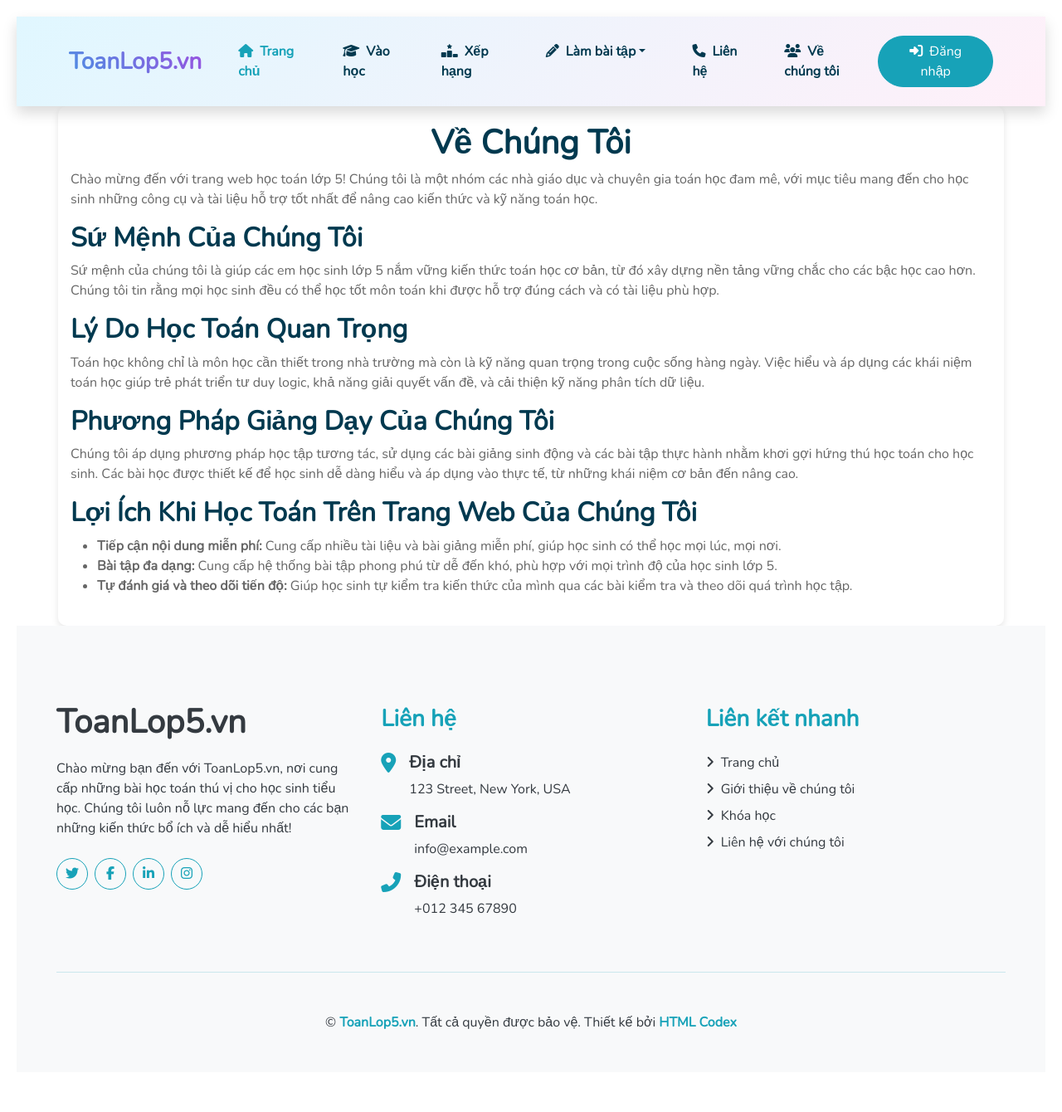
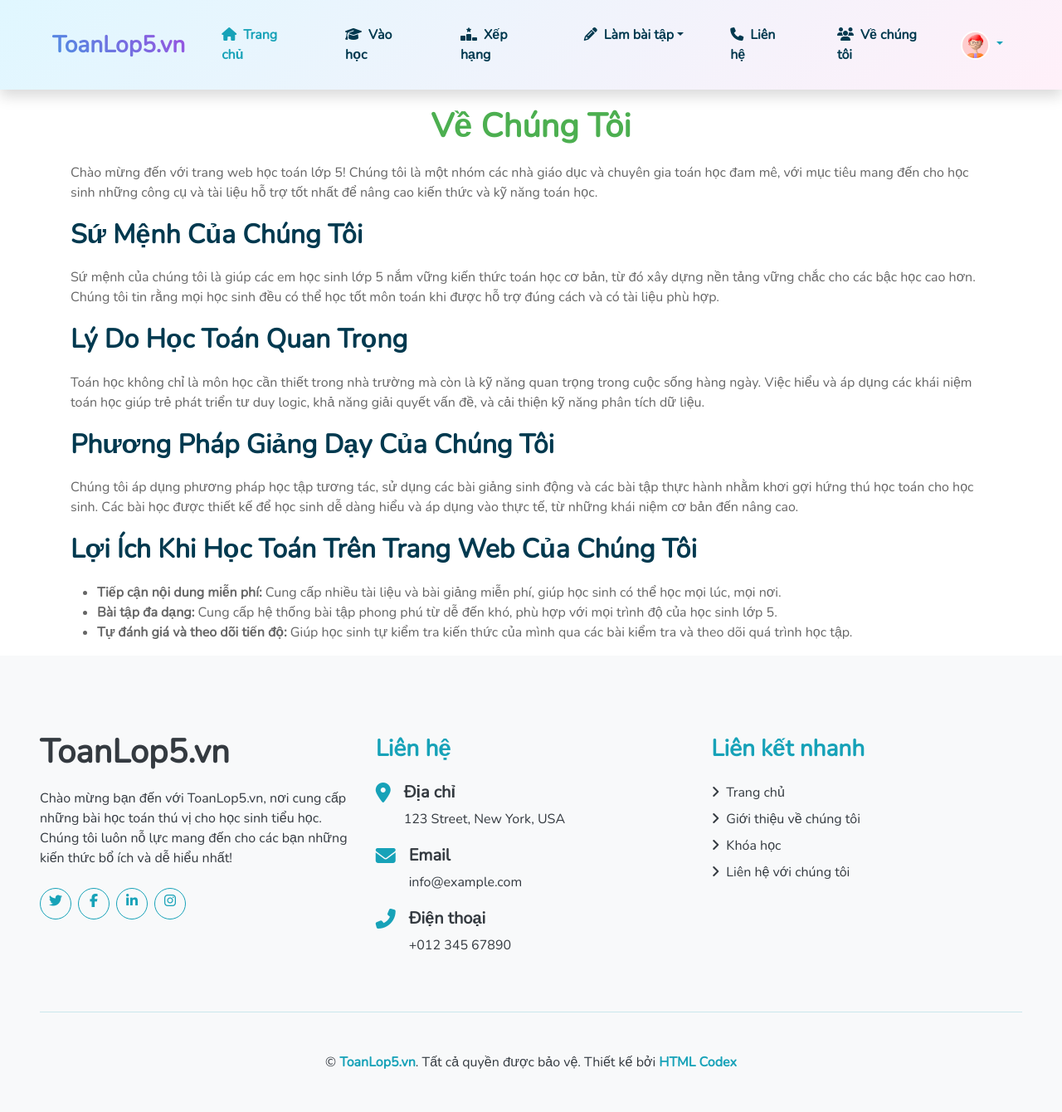
Before and after one commit to nguyntrung/math-app, a PHP site: page /math-app/about.php in a window 1280 px wide. Shown: the whole page at 83% size. Before the commit the page ends 1240 px from the top, so only its background shows below. Run offline with PHP 8.4, Linux system fonts and the light colour scheme; the visitor is signed in with stand-in values (Sample User, id 1); data that the repository does not hold is empty; some libraries are stand-ins or nearby versions.

Commit message:
fix about.php

```diff
--- a/public/about.php
+++ b/public/about.php
@@ -1,40 +1,37 @@
+<?php
+session_start();
+
+if (!isset($_SESSION['MaNguoiDung'])) {
+    header('Location: login.php');
+    exit();
+}
+
+include '../database/db.php';
+include '../includes/styles.php';
+
+?>
 <!DOCTYPE html>
 <html lang="en">
+
 <head>
     <meta charset="UTF-8">
     <meta name="viewport" content="width=device-width, initial-scale=1.0">
     <title>Về Chúng Tôi</title>
     <style>
-        * {
-            box-sizing: border-box;
-            margin: 0;
-            padding: 0;
-        }
-        body {
-            font-family: Arial, sans-serif;
-            line-height: 1.6;
-            background-color: #f9f9f9;
-            color: #333;
-            padding: 20px;
-        }
-        .container {
-            max-width: 800px;
-            margin: auto;
-            padding: 20px;
-            background-color: #fff;
-            border-radius: 10px;
-            box-shadow: 0 4px 8px rgba(0, 0, 0, 0.1);
-        }
-        h1, h2, p {
+    h1,
+    h2,
+    p {
         margin-bottom: 20px;
     }
+
     h1 {
         color: #4CAF50;
         text-align: center;
+        margin-top: 20px;
     }
     </style>
-    <?php include '../includes/styles.php'; ?>
 </head>
+
 <body>
 
     <?php include '../includes/navbar.php'; ?>
@@ -42,22 +39,33 @@
     <!-- Main Start -->
     <div class="container">
         <h1>Về Chúng Tôi</h1>
-        <p>Chào mừng đến với trang web học toán lớp 5! Chúng tôi là một nhóm các nhà giáo dục và chuyên gia toán học đam mê, với mục tiêu mang đến cho học sinh những công cụ và tài liệu hỗ trợ tốt nhất để nâng cao kiến thức và kỹ năng toán học.</p>
+        <p>Chào mừng đến với trang web học toán lớp 5! Chúng tôi là một nhóm các nhà giáo dục và chuyên gia toán học đam
+            mê, với mục tiêu mang đến cho học sinh những công cụ và tài liệu hỗ trợ tốt nhất để nâng cao kiến thức và kỹ
+            năng toán học.</p>
 
         <h2>Sứ Mệnh Của Chúng Tôi</h2>
-        <p>Sứ mệnh của chúng tôi là giúp các em học sinh lớp 5 nắm vững kiến thức toán học cơ bản, từ đó xây dựng nền tảng vững chắc cho các bậc học cao hơn. Chúng tôi tin rằng mọi học sinh đều có thể học tốt môn toán khi được hỗ trợ đúng cách và có tài liệu phù hợp.</p>
+        <p>Sứ mệnh của chúng tôi là giúp các em học sinh lớp 5 nắm vững kiến thức toán học cơ bản, từ đó xây dựng nền
+            tảng vững chắc cho các bậc học cao hơn. Chúng tôi tin rằng mọi học sinh đều có thể học tốt môn toán khi được
+            hỗ trợ đúng cách và có tài liệu phù hợp.</p>
 
         <h2>Lý Do Học Toán Quan Trọng</h2>
-        <p>Toán học không chỉ là môn học cần thiết trong nhà trường mà còn là kỹ năng quan trọng trong cuộc sống hàng ngày. Việc hiểu và áp dụng các khái niệm toán học giúp trẻ phát triển tư duy logic, khả năng giải quyết vấn đề, và cải thiện kỹ năng phân tích dữ liệu.</p>
+        <p>Toán học không chỉ là môn học cần thiết trong nhà trường mà còn là kỹ năng quan trọng trong cuộc sống hàng
+            ngày. Việc hiểu và áp dụng các khái niệm toán học giúp trẻ phát triển tư duy logic, khả năng giải quyết vấn
+            đề, và cải thiện kỹ năng phân tích dữ liệu.</p>
 
         <h2>Phương Pháp Giảng Dạy Của Chúng Tôi</h2>
-        <p>Chúng tôi áp dụng phương pháp học tập tương tác, sử dụng các bài giảng sinh động và các bài tập thực hành nhằm khơi gợi hứng thú học toán cho học sinh. Các bài học được thiết kế để học sinh dễ dàng hiểu và áp dụng vào thực tế, từ những khái niệm cơ bản đến nâng cao.</p>
+        <p>Chúng tôi áp dụng phương pháp học tập tương tác, sử dụng các bài giảng sinh động và các bài tập thực hành
+            nhằm khơi gợi hứng thú học toán cho học sinh. Các bài học được thiết kế để học sinh dễ dàng hiểu và áp dụng
+            vào thực tế, từ những khái niệm cơ bản đến nâng cao.</p>
 
         <h2>Lợi Ích Khi Học Toán Trên Trang Web Của Chúng Tôi</h2>
         <ul>
-            <li><strong>Tiếp cận nội dung miễn phí:</strong> Cung cấp nhiều tài liệu và bài giảng miễn phí, giúp học sinh có thể học mọi lúc, mọi nơi.</li>
-            <li><strong>Bài tập đa dạng:</strong> Cung cấp hệ thống bài tập phong phú từ dễ đến khó, phù hợp với mọi trình độ của học sinh lớp 5.</li>
-            <li><strong>Tự đánh giá và theo dõi tiến độ:</strong> Giúp học sinh tự kiểm tra kiến thức của mình qua các bài kiểm tra và theo dõi quá trình học tập.</li>
+            <li><strong>Tiếp cận nội dung miễn phí:</strong> Cung cấp nhiều tài liệu và bài giảng miễn phí, giúp học
+                sinh có thể học mọi lúc, mọi nơi.</li>
+            <li><strong>Bài tập đa dạng:</strong> Cung cấp hệ thống bài tập phong phú từ dễ đến khó, phù hợp với mọi
+                trình độ của học sinh lớp 5.</li>
+            <li><strong>Tự đánh giá và theo dõi tiến độ:</strong> Giúp học sinh tự kiểm tra kiến thức của mình qua các
+                bài kiểm tra và theo dõi quá trình học tập.</li>
         </ul>
     </div>
     <!-- Main End -->
@@ -69,4 +77,5 @@
 
     <?php include '../includes/scripts.php'; ?>
 </body>
+
 </html>
--- a/public/competition.php
+++ b/public/competition.php
@@ -266,7 +266,7 @@ $stmt->execute([$maNguoiDung, $diem, $thoiGianThiFormatted, $ngayThi]);
                     </div>
                 </div>
 
-                <a href="quiz_check_45.php" class="btn btn-primary btn-lg">
+                <a href="video_lessons.php" class="btn btn-primary btn-lg">
                     <i class="fas fa-arrow-left mr-2"></i>Trở Về Bài Học
                 </a>
             </div>
```
Lines whose indentation alone changed are shown as unchanged.
